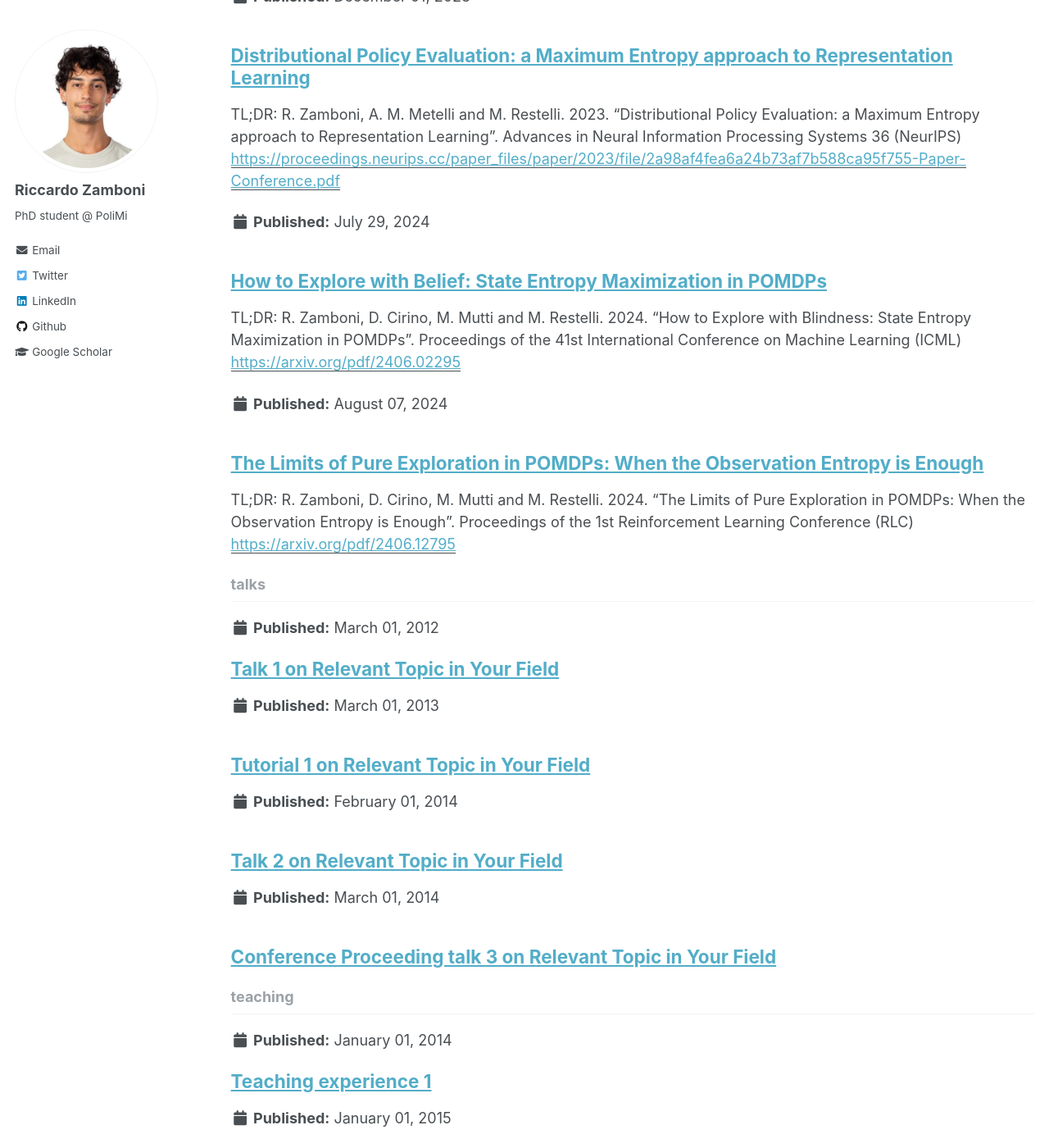
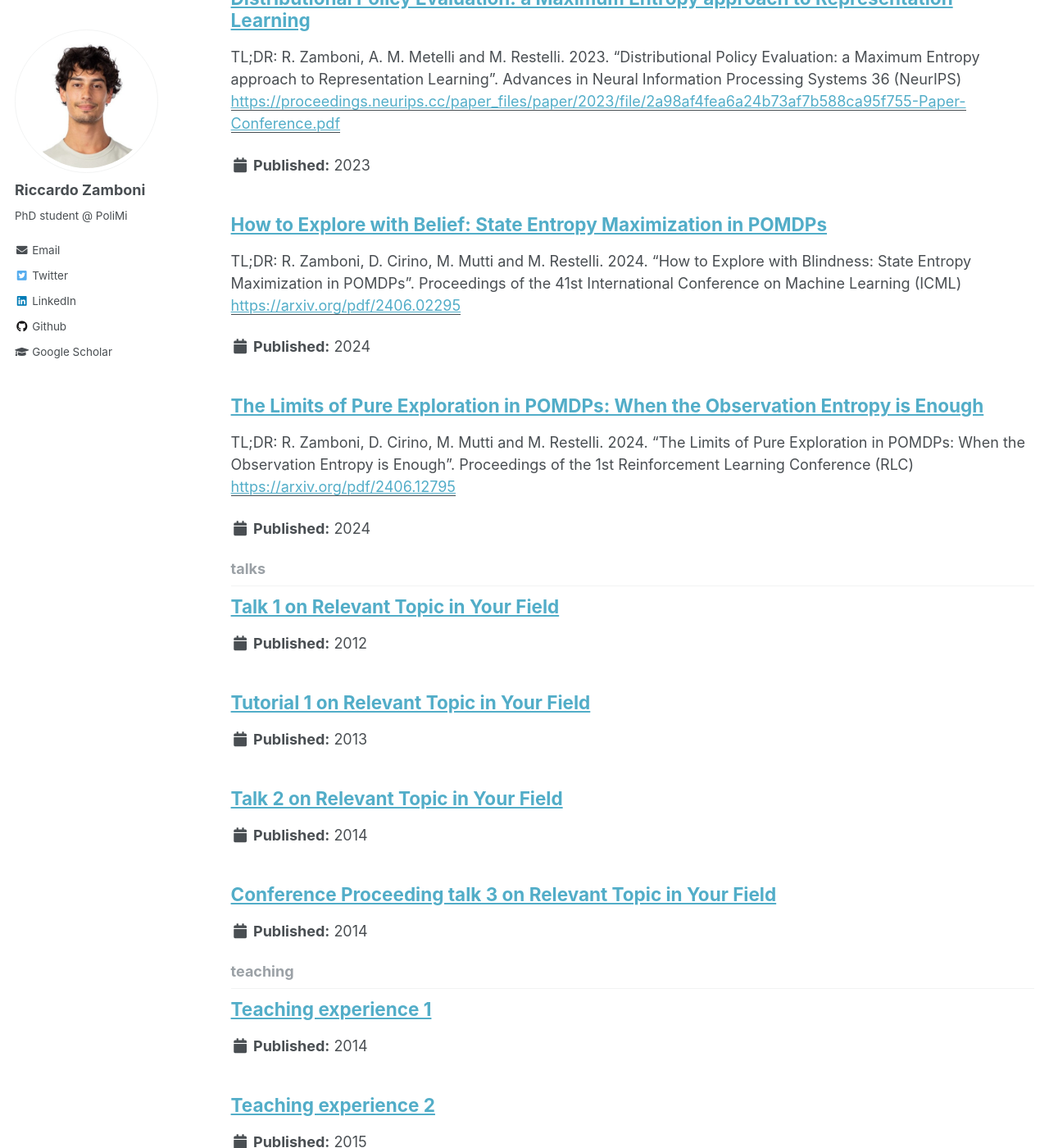
Before and after one commit to RiccZamboni/ricczamboni.github.io, a Jekyll site: the page built from _pages/collection-archive.html, in a window 1280 px wide and 1400 px high, scrolled down 930 px. Shown: the whole window at 82% size. Built offline with Jekyll 4.4.1, drawn with Linux system fonts in a browser that asks for light colours; some of the changed text lies outside the part shown.

Commit message:
Retry date adding

```diff
--- a/_includes/archive-single.html
+++ b/_includes/archive-single.html
@@ -27,9 +27,6 @@
       </div>
     {% endif %}
 
-    {% if post.date %}
-    <p class="page__date"><strong><i class="fa fa-fw fa-calendar" aria-hidden="true"></i> {{ site.data.ui-text[site.locale].date_label | default: "Published:" }}</strong> <time datetime="{{ post.date | default: "1900-01-01" | date_to_xmlschema }}">{{ post.date | default: "1900-01-01" | date: "%B %d, %Y" }}</time></p>
-    {% endif %}
 
     <h2 class="archive__item-title" itemprop="headline">
       {% if post.link %}
@@ -38,6 +35,8 @@
         <a href="{{ base_path }}{{ post.url }}" rel="permalink">{{ title }}</a>
       {% endif %}
     </h2>
+
+
 
 
     <!--
@@ -68,6 +67,9 @@
     {% elsif post.paperurl %}
       <p>Look at <a href=" {{ post.paperurl }} "><u>here</u></a></p>
     {% endif %}
+    {% if post.date %}
+    <p class="page__date"><strong><i class="fa fa-fw fa-calendar" aria-hidden="true"></i> {{ site.data.ui-text[site.locale].date_label | default: "" }}</strong> <time datetime="{{ post.date | default: "1900-01-01" | date_to_xmlschema }}">{{ post.date | default: "1900-01-01" | date: "%Y" }}</time></p>
+    {% endif %}
 
   </article>
 </div>
```
